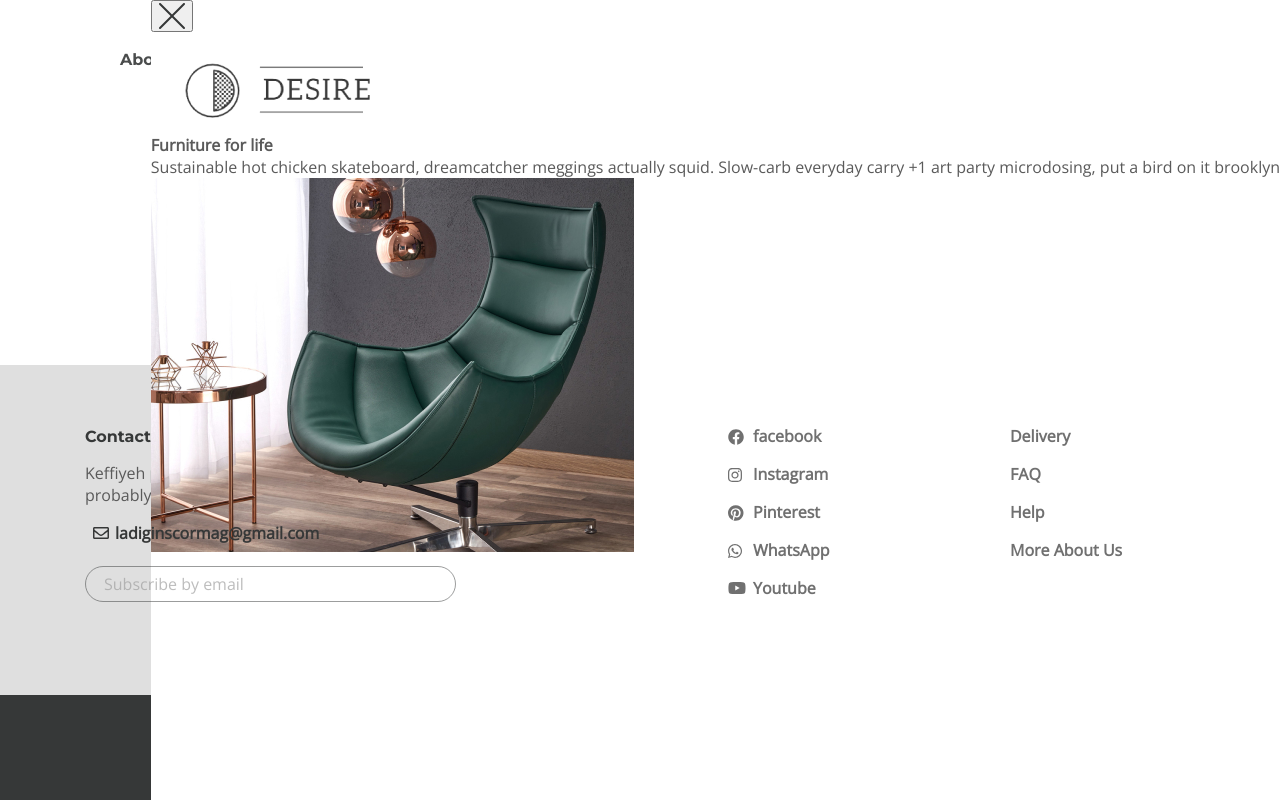
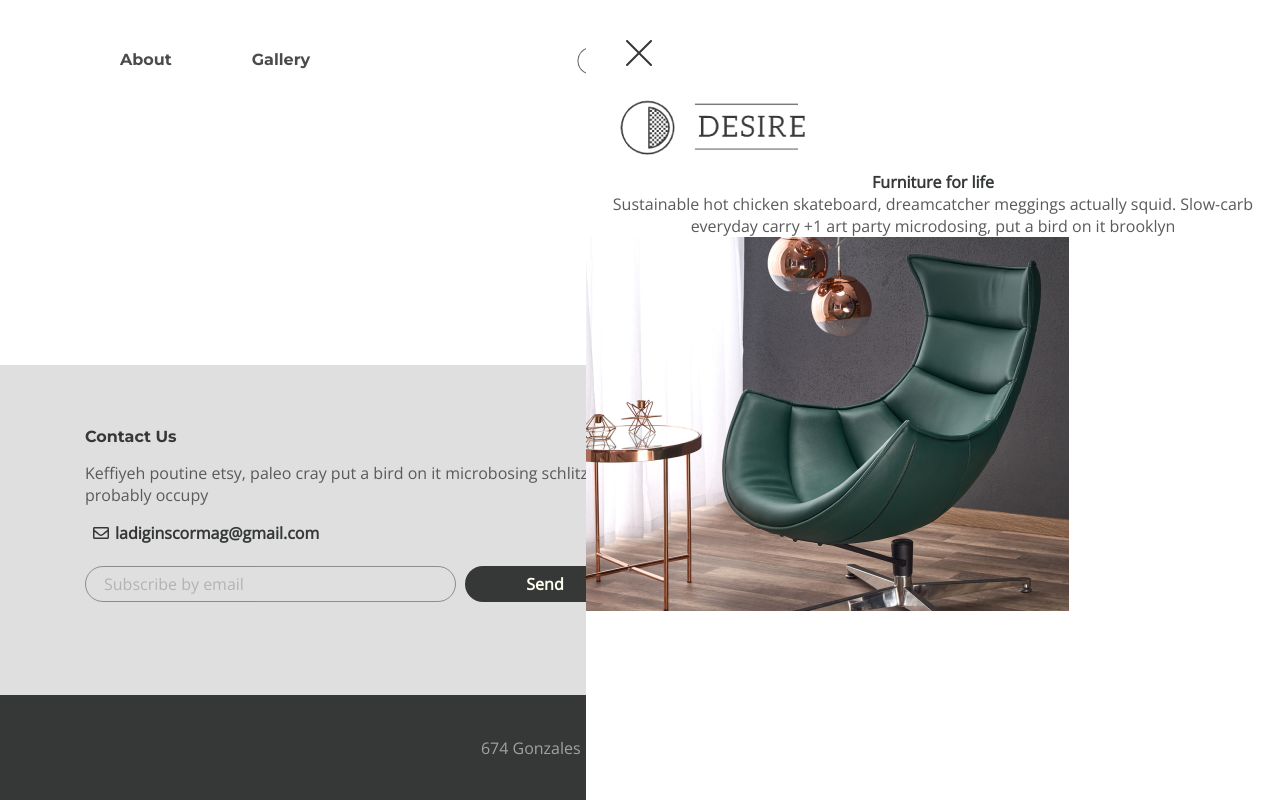
Before and after one commit to Romaleso261981/internetShop2, a website: page app/index.html in a window 1280 px wide. Drawn offline with nearby package versions, Linux system fonts and the light colour scheme.

Commit message:
some bag fix

```diff
--- a/app/index.html
+++ b/app/index.html
@@ -49,7 +49,7 @@
                 <img src="./images/icon/svg/Path.svg" alt="acros" />
               </button>
               <div class="rightsite-menu__content">
-                <a class="logo" href="#">
+                <a class="rightsite-menu__logo" href="#">
                   <img src="./images/icon/svg/logo-big.png" alt="big-logo" />
                 </a>
                 <h4 class="rightsite-menu__title">
--- a/app/scss/style.scss
+++ b/app/scss/style.scss
@@ -150,29 +150,29 @@
       height: 16px;
     }
   }
-  &__socil-link--facebook::before{
+  &__socil-link--facebook::before {
     background-image: url(../images/icon/svg/facebook.svg);
     width: 16px;
     height: 16px;
     top: 4px;
   }
-  &__socil-link--instagram::before{
+  &__socil-link--instagram::before {
     background-image: url(../images/icon/svg/instagram.svg);
     width: 14px;
     height: 14px;
   }
-  &__socil-link--Pinterest::before{
+  &__socil-link--Pinterest::before {
     background-image: url(../images/icon/svg/Pinterest.svg);
     width: 16px;
     height: 16px;
     top: 4px;
   }
-  &__socil-link--WhatsApp::before{
+  &__socil-link--WhatsApp::before {
     background-image: url(../images/icon/svg/whatsapp.svg);
     width: 14px;
     height: 14px;
   }
-  &__socil-link--Youtube::before{
+  &__socil-link--Youtube::before {
     background-image: url(../images/icon/svg/youtube.svg);
     width: 18px;
     height: 12px;
@@ -185,11 +185,37 @@
     padding: 42px 0 41px;
   }
 }
-.rightsite-menu{
+.rightsite-menu {
   position: absolute;
   right: 0;
   top: 0;
   bottom: 0;
-  min-width: 694px;
+  padding-top: 40px;
+  max-width: 694px;
   background-color: #fff;
+  z-index: 1;
+  &__close {
+    background-color: transparent;
+    border: none;
+    margin-left: 40px;
+    padding: 0;
+    cursor: pointer;
   }
+  &__content {
+    text-align: center;
+    min-width: 485px;
+    margin: 0 auto;
+  }
+  &__logo {
+    margin-bottom: 40px;
+  }
+  &__title {
+    color: $title;
+    @extend %title;
+    font-style: 36px;
+    line-height: 51;
+  }
+  &__text {
+    margin-bottom: 75px;
+  }
+}
```
Also changed, not shown: app/css/style.min.css. Lines whose indentation alone changed are shown as unchanged.
